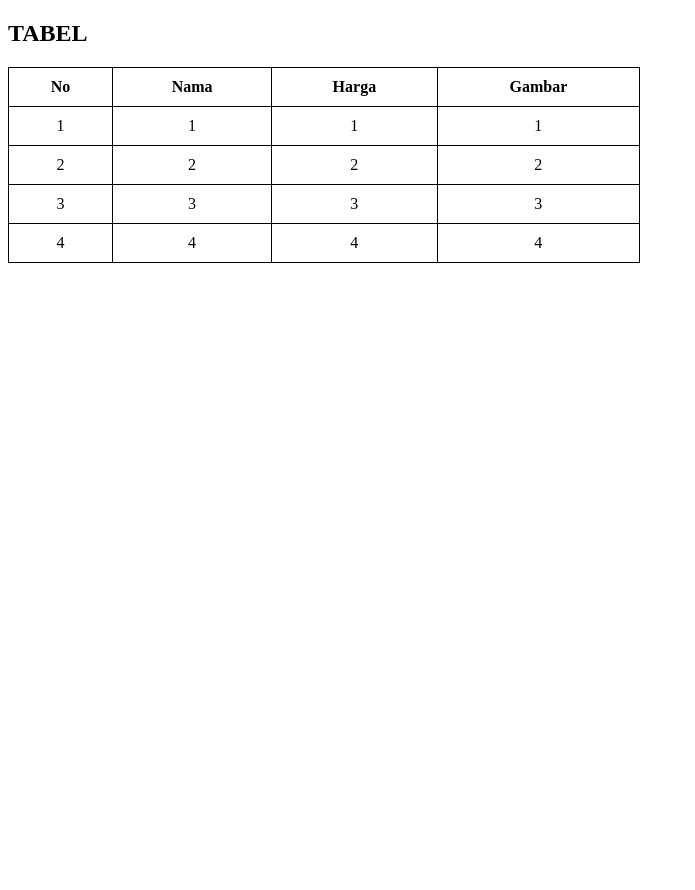
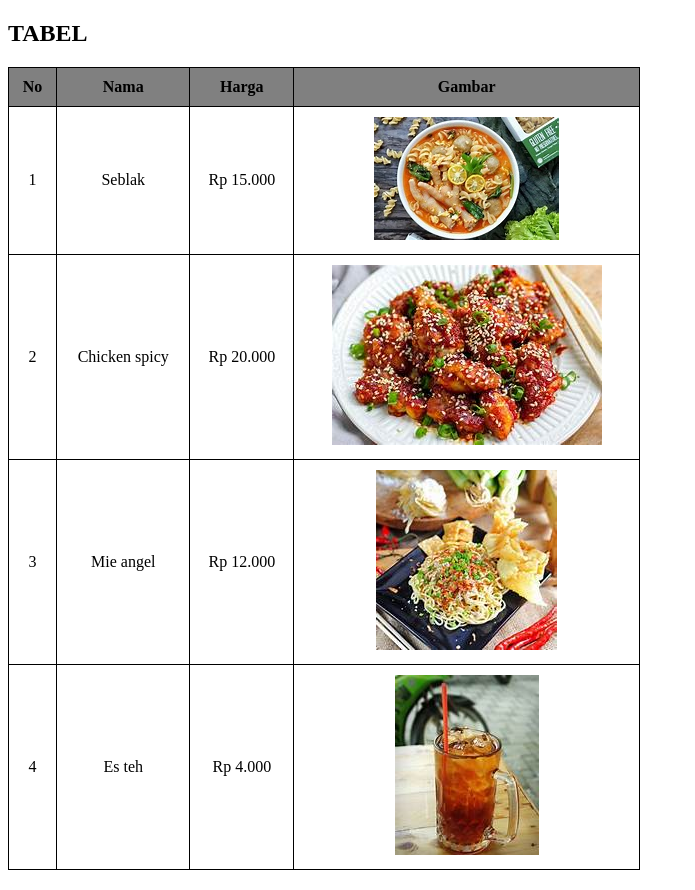
Before and after one commit to keyshanavii/html-activity-3, a plain HTML site: page index.html in a window 1280 px wide. Shown: the whole page, without its empty margins (0-695 px from the left). Before the commit the page ends 800 px from the top, so only its background shows below. Drawn offline with Linux system fonts and the light colour scheme.

Commit message:
Initial commit

```diff
--- a/index.html
+++ b/index.html
@@ -16,6 +16,9 @@
         padding: 10px;
         text-align: center;
       }
+      th {
+        background-color: grey;
+      }
     </style>
   </head>
   <body>
@@ -32,27 +35,35 @@
       <tbody>
         <tr>
           <td>1</td>
-          <td>1</td>
-          <td>1</td>
-          <td>1</td>
+          <td>Seblak</td>
+          <td>Rp 15.000</td>
+          <td>
+            <img src="seblak.jpeg" alt="" />
+          </td>
         </tr>
         <tr>
           <td>2</td>
-          <td>2</td>
-          <td>2</td>
-          <td>2</td>
+          <td>Chicken spicy</td>
+          <td>Rp 20.000</td>
+          <td>
+            <img src="chickenspc.jpeg" alt="" />
+          </td>
         </tr>
         <tr>
           <td>3</td>
-          <td>3</td>
-          <td>3</td>
-          <td>3</td>
+          <td>Mie angel</td>
+          <td>Rp 12.000</td>
+          <td>
+            <img src="mieangel.jpeg" alt="" />
+          </td>
         </tr>
         <tr>
           <td>4</td>
-          <td>4</td>
-          <td>4</td>
-          <td>4</td>
+          <td>Es teh</td>
+          <td>Rp 4.000</td>
+          <td>
+            <img src="esteh.jpeg" alt="" />
+          </td>
         </tr>
       </tbody>
     </table>
```
Also changed, not shown: chickenspc.jpeg (added), esteh.jpeg (added), mieangel.jpeg (added), seblak.jpeg (added).
